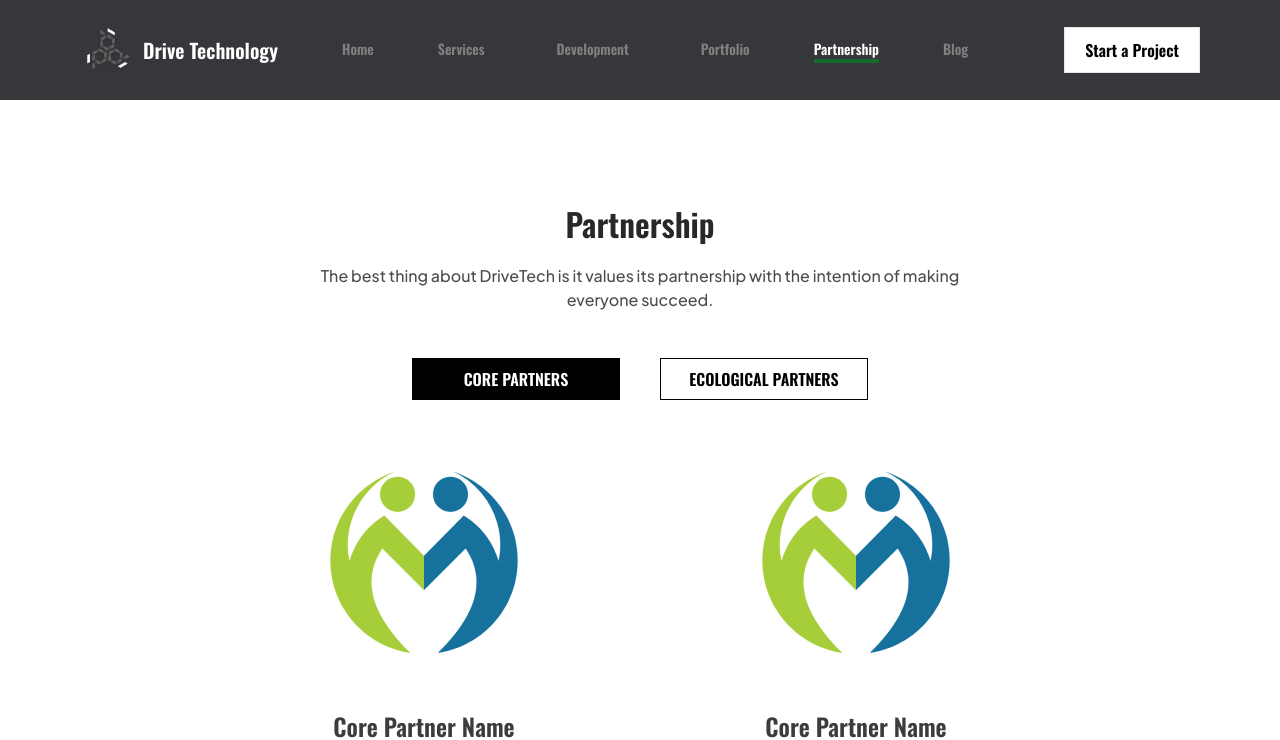
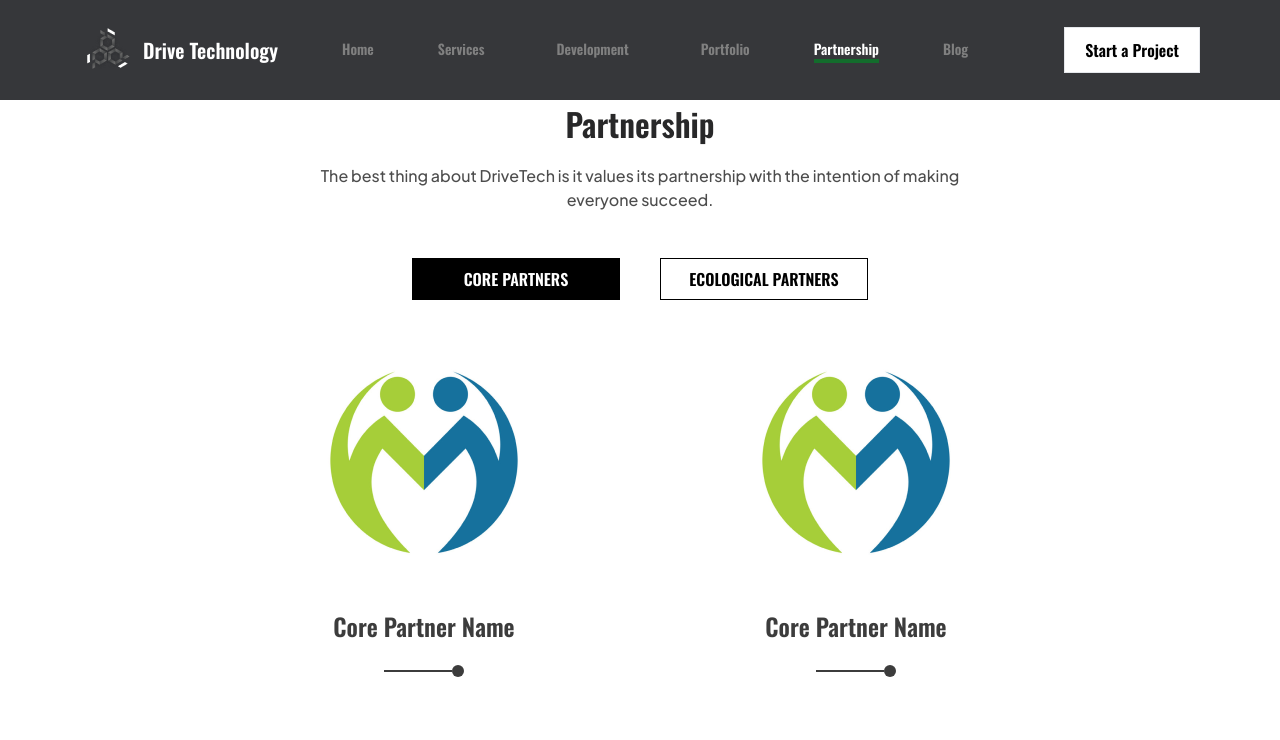
Before and after one commit to AhsanDT/drivetech, a Next.js app: page /partnership/core in a window 1280 px wide. Shown: the top 740 px of the page. Built offline with nearby package versions, Linux system fonts and the light colour scheme; some icons are missing.

Commit message:
updated code

```diff
--- a/src/components/Home/Partnership.jsx
+++ b/src/components/Home/Partnership.jsx
@@ -10,7 +10,7 @@ import Idea from "./Idea";
 const Partnership = ({DATA,className}) => {
     const {route} = useRouter();
   return (
-    <section className={`w-full py-[100px] relative ${className}  `}>
+    <section className={`w-full ${route == '/' && "py-[50px]"} lg:py- [50px] relative ${className}  `}>
       <div className="flex flex-col gap-y-[16px] lg:items-center px-[30px]  md:px-[80px]">
         <h1 className="lg:text-[32px] text-[48px] font-oswald font-bold text-[#282829] lg:text-center">
           Partnership
@@ -36,15 +36,17 @@ const Partnership = ({DATA,className}) => {
           {DATA.map((data) => {
             return (
               <div className="flex flex-col justify-center lg:items-center " key={data.id}>
-                <div className="img-container ">
+                <div className="img-container text-center w-full mx-auto">
                   <Image src={data.img} alt="img" />
                 </div>
+                <div className="sm:flex flex-col items-center justify-center">
                 <span className="font-oswald font-bold text-[#3C3C3C] text-[24px]">
                   {data.name}
                 </span>
                 <div className="flex items-center mt-[21px]">
                   <div className=" bg-[#3C3C3C] w-[68px] h-[2px]"></div>
                   <div className=" bg-[#3C3C3C] w-[12px] h-[12px] rounded-full"></div>
+                </div>
                 </div>
               </div>
             );
```
